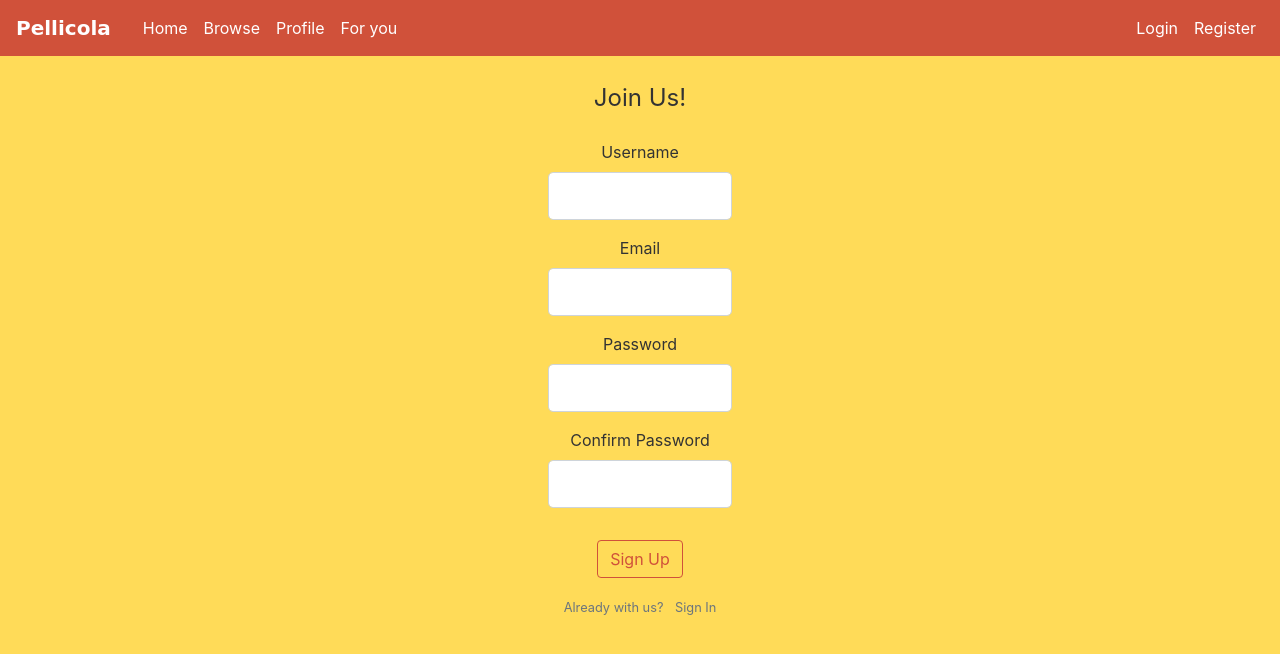
After one commit to thesofakillers/movie-recommender, a Flask app: page /register in a window 1280 px wide. The commit adds this page. Shown: the top 654 px of the page. Run offline with Flask 2, Linux system fonts and the light colour scheme; some libraries are stand-ins or nearby versions; some web fonts are replaced.

Commit message:
create and style register page

```diff
--- a/static/main.css
+++ b/static/main.css
@@ -35,6 +35,24 @@ main {
 
 .bg-tomato {
   background-color: #d0513a;
+}
+
+.form-control:focus {
+  border-color: #d0513a;
+  box-shadow: inset 1px 1px 1px #d0513a, 1px 1px 8px #d0513a;
+}
+
+.btn-outline-primary {
+  border-color: #d0513a;
+  color: #d0513a
+}
+
+.btn-outline-primary:hover,
+.btn-outline-primary:active,
+.btn-outline-primary:visited,
+.btn-outline-primary:focus{
+  background-color: #d0513a;
+  border-color: #d0513a;
 }
 
 a, a:hover {
--- /dev/null
+++ b/templates/register.html
@@ -0,0 +1,54 @@
+{% extends 'layout.html' %}
+{% block content %}
+<div class=row>
+  <div class="col-5">
+  </div>
+  <div class="col">
+    <form action="" method="POST">
+      <!-- necessary for CSRF token -->
+      {{ form.hidden_tag()}}
+      <fieldset class="form-group">
+        <legend class='mb-4'>Join Us!</legend>
+        <div class="form-group">
+          <!-- prints out username label -->
+          {{ form.username.label(class="form-control-label")}}
+          <!-- provides actual username form entry -->
+          {{ form.username(class="form-control form-control-lg")}}
+        </div>
+        <div class="form-group">
+          <!-- prints out email label -->
+          {{ form.email.label(class="form-control-label")}}
+          <!-- provides actual email form entry -->
+          {{ form.email(class="form-control form-control-lg")}}
+        </div>
+        <div class="form-group">
+          <!-- prints out password label -->
+          {{ form.password.label(class="form-control-label")}}
+          <!-- provides actual password form entry -->
+          {{ form.password(class="form-control form-control-lg")}}
+        </div>
+        <div class="form-group">
+          <!-- prints out confirm password label -->
+          {{ form.confirm_password.label(class="form-control-label")}}
+          <!-- provides actual confirm password form entry -->
+          {{ form.confirm_password(class="form-control form-control-lg")}}
+        </div>
+      </fieldset>
+      <div class="form-group">
+        {{ form.submit(class="btn btn-outline-primary")}}
+      </div>
+    </form>
+  </div>
+  <div class="col-5">
+  </div>
+
+</div>
+<div class="row">
+  <div class="col-12 text-center">
+    <small class='text-muted'>
+      Already with us?
+      <a class="ml-2" href="{{url_for('login')}}">Sign In</a>
+    </small>
+  </div>
+</div>
+{% endblock content %}
```
